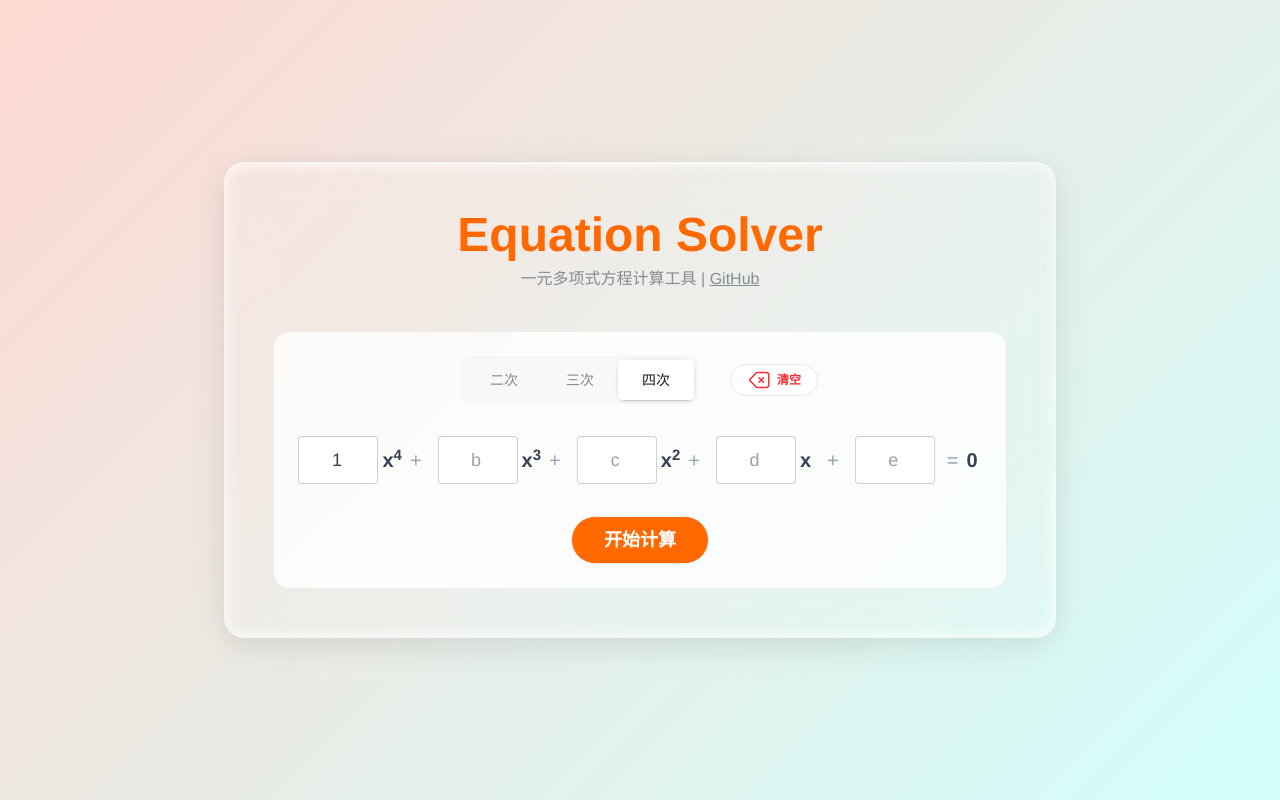
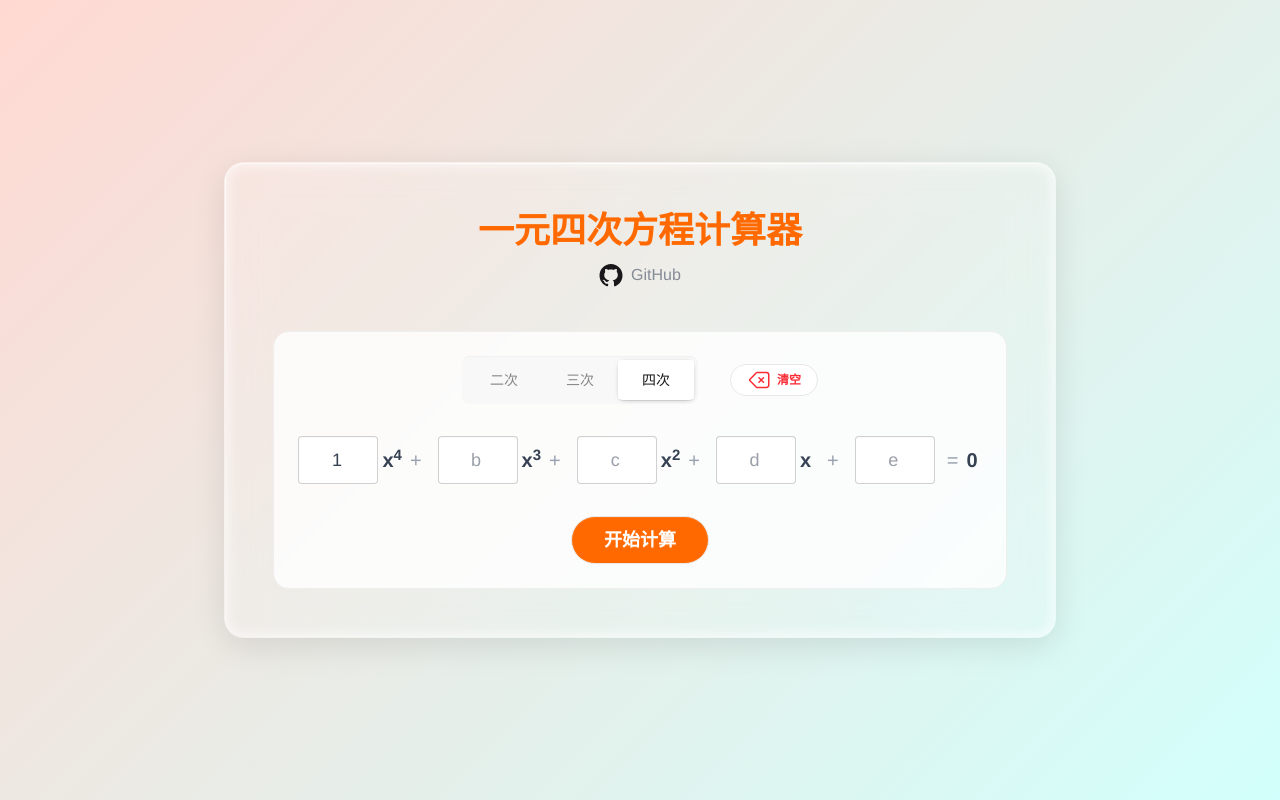
Before and after one commit to CappuccinoZ/Equation-solver, a Vue app: page / in a window 1280 px wide. Built offline with nearby package versions, Linux system fonts and the light colour scheme.

Commit message:
修改Readme与项目名称

```diff
--- a/src/App.vue
+++ b/src/App.vue
@@ -3,10 +3,19 @@
     <div class="glass-card w-full p-6 md:p-12 rounded-3xl">
       <!-- 卡片标题 -->
       <div class="mb-10 text-center">
-        <h1 class="mb-2 text-4xl md:text-5xl font-semibold text-orange-500">Equation Solver</h1>
-        <p class="text-gray-500/80 text-sm md:text-base">
-          一元多项式方程计算工具 | <a class="link" href="https://github.com/CappuccinoZ/equation-solver">GitHub</a>
-        </p>
+        <h1 class="mb-2 text-3xl md:text-4xl font-semibold text-orange-500">一元四次方程计算器</h1>
+        <div class="flex justify-center items-center">
+          <a href="https://github.com/CappuccinoZ/equation-solver" target="_blank"
+            class="px-2 py-1 flex justify-center items-center group">
+            <svg viewBox="0 0 24 24" class="group-hover:text-blue-400 w-6" width="24" height="24" fill="currentColor">
+              <path
+                d="M10.226 17.284c-2.965-.36-5.054-2.493-5.054-5.256 0-1.123.404-2.336 1.078-3.144-.292-.741-.247-2.314.09-2.965.898-.112 2.111.36 2.83 1.01.853-.269 1.752-.404 2.853-.404 1.1 0 1.999.135 2.807.382.696-.629 1.932-1.1 2.83-.988.315.606.36 2.179.067 2.942.72.854 1.101 2 1.101 3.167 0 2.763-2.089 4.852-5.098 5.234.763.494 1.28 1.572 1.28 2.807v2.336c0 .674.561 1.056 1.235.786 4.066-1.55 7.255-5.615 7.255-10.646C23.5 6.188 18.334 1 11.978 1 5.62 1 .5 6.188.5 12.545c0 4.986 3.167 9.12 7.435 10.669.606.225 1.19-.18 1.19-.786V20.63a2.9 2.9 0 0 1-1.078.224c-1.483 0-2.359-.808-2.987-2.313-.247-.607-.517-.966-1.034-1.033-.27-.023-.359-.135-.359-.27 0-.27.45-.471.898-.471.652 0 1.213.404 1.797 1.235.45.651.921.943 1.483.943.561 0 .92-.202 1.437-.719.382-.381.674-.718.944-.943">
+              </path>
+            </svg>
+
+            <span class="ml-2 text-gray-500/80 group-hover:text-blue-400">GitHub</span>
+          </a>
+        </div>
 
       </div>
 
```
Also changed, not shown: 2 other files (tests, documents, lock files or other folders).
